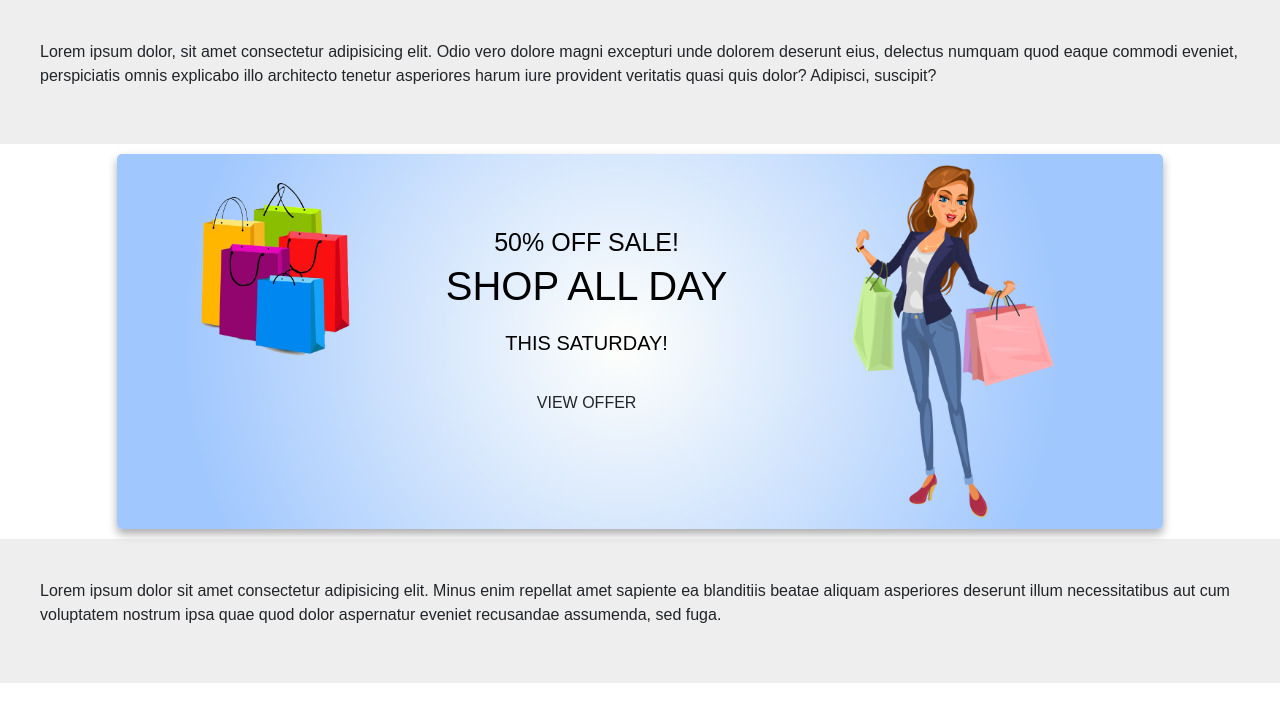
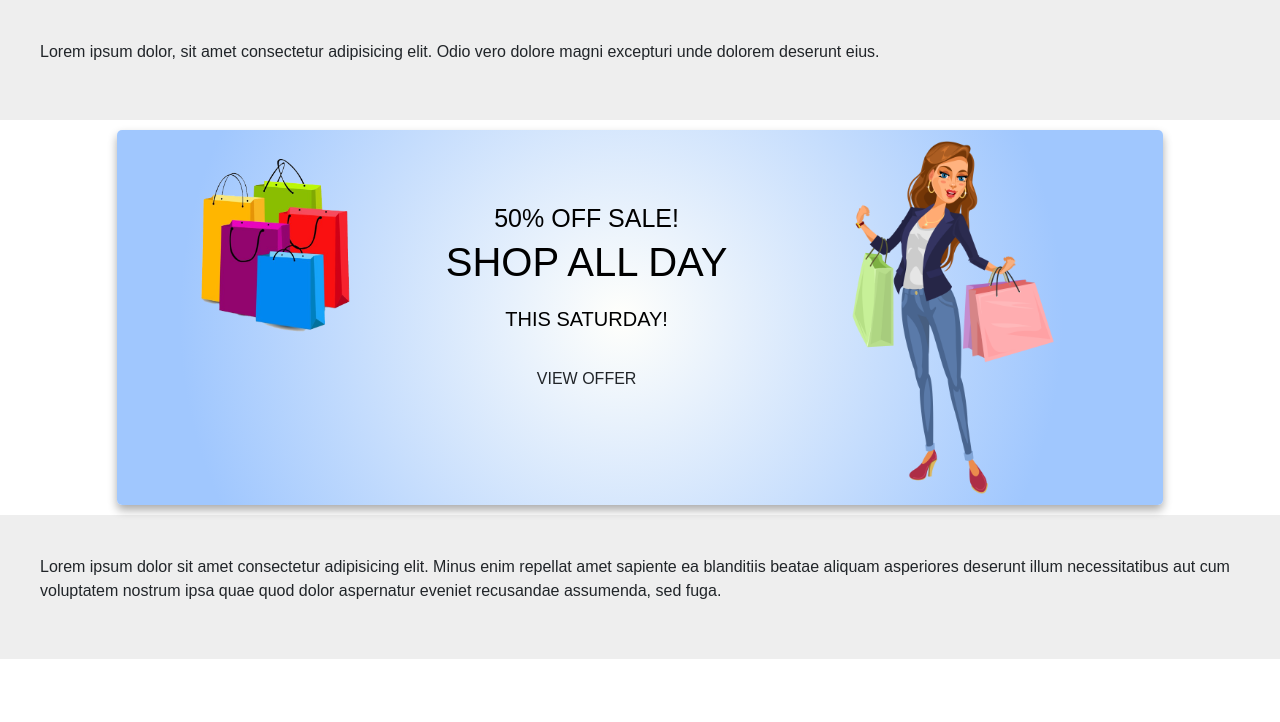
Before and after one commit to stradless05/Responsive-Banner-Ad-Project, a plain HTML site: page index.html in a window 1280 px wide. Drawn offline with nearby package versions, Linux system fonts and the light colour scheme.

Commit message:
removed html

```diff
--- a/index.html
+++ b/index.html
@@ -17,10 +17,7 @@
     <div class="text">
       <p>
         Lorem ipsum dolor, sit amet consectetur adipisicing elit. Odio vero
-        dolore magni excepturi unde dolorem deserunt eius, delectus numquam quod
-        eaque commodi eveniet, perspiciatis omnis explicabo illo architecto
-        tenetur asperiores harum iure provident veritatis quasi quis dolor?
-        Adipisci, suscipit?
+        dolore magni excepturi unde dolorem deserunt eius.
       </p>
     </div>
     <div class="banner-container">
```
